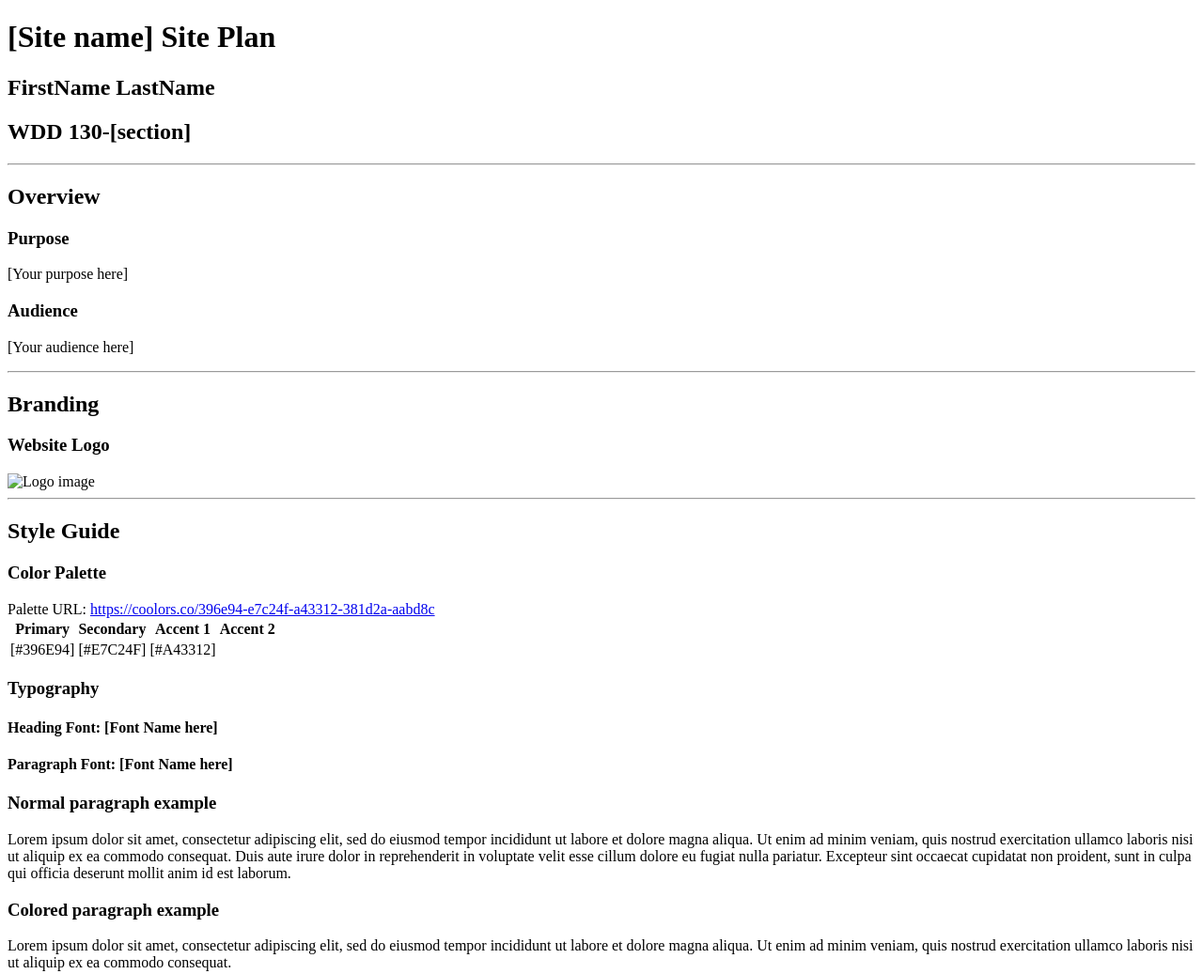
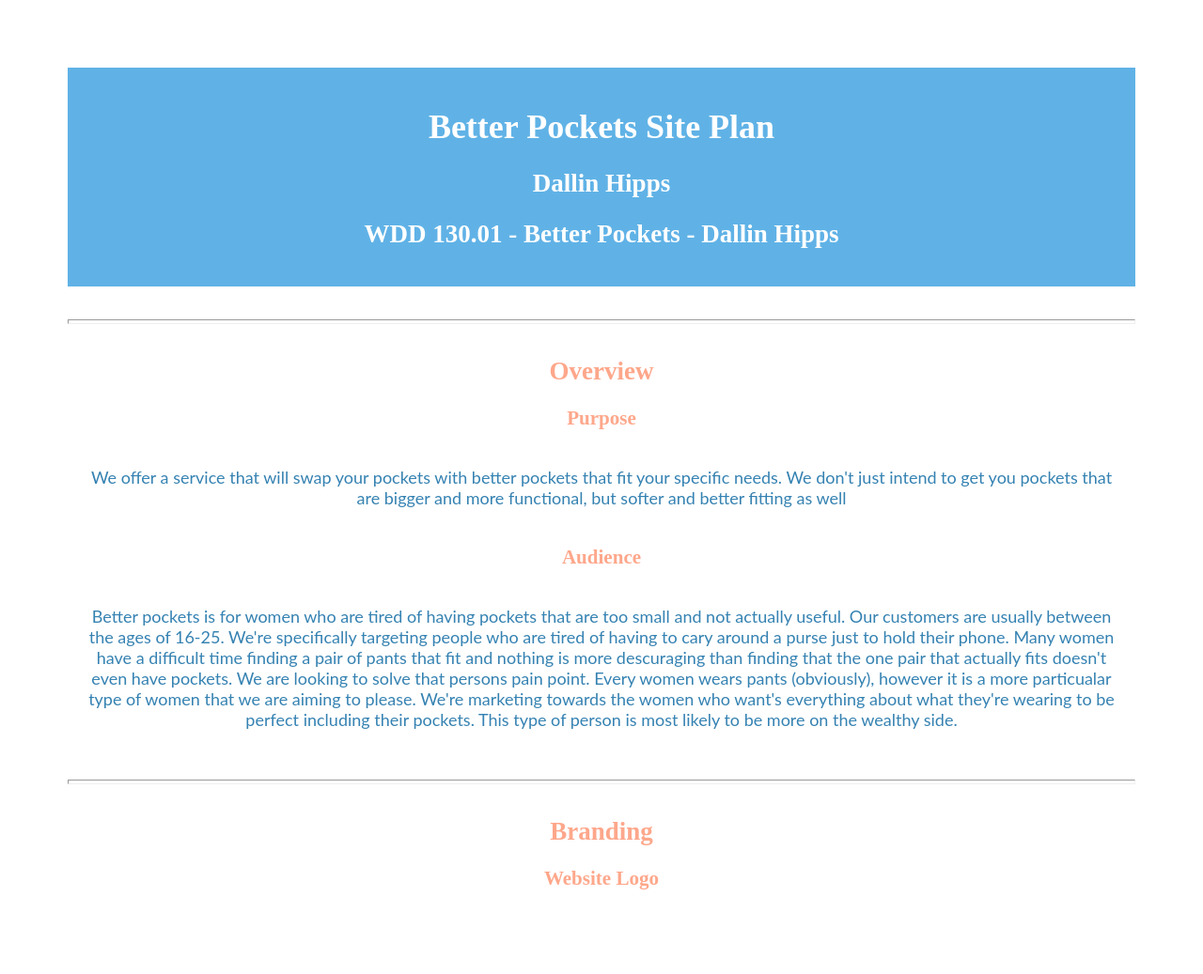
Before and after one commit to TheInfoTaker/better_pockets, a plain HTML site: page site_plan/site-plan.html in a window 1280 px wide. Shown: the top 1037 px of the page at 94% size. Drawn offline with Linux system fonts and the light colour scheme.

Commit message:
Update 2/17/2023

```diff
--- a/site_plan/site-plan.html
+++ b/site_plan/site-plan.html
@@ -5,7 +5,7 @@
   <head>
     <meta charset="utf-8">
     <title>Site Plan</title>
-    <link type="text/css" rel="stylesheet" href="styles/site-plan.css">
+    <link type="text/css" rel="stylesheet" href="site_plan.css">
   </head>
 <!-- By the end of this course:
 
@@ -19,9 +19,9 @@ Be laid out and styled according to your site plan wireframes.
 Be visually appealing and easily readable. -->
   <body>
     <header>
-      <h1>[Site name] Site Plan</h1>
-      <h2>FirstName LastName</h2>
-      <h2>WDD 130-[section]</h2>
+      <h1>Better Pockets Site Plan</h1>
+      <h2>Dallin Hipps</h2>
+      <h2>WDD 130.01 - Better Pockets - Dallin Hipps</h2>
       <!-- In the header above, add the name or your site, your name and class number. For example if you are in section 3 you would put WDD 130.03 -->
     </header>
     <main>
@@ -30,17 +30,18 @@ Be visually appealing and easily readable. -->
       <hr>
       <h2>Overview</h2>
       <h3>Purpose</h3>
-      <p>[Your purpose here]</p>  <!-- change this -->
+      <p>We offer a service that will swap your pockets with better pockets that fit your specific needs. We don't just intend to get you pockets that are bigger and more functional, but softer and better fitting as well</p>  <!-- change this -->
 
 
       <h3>Audience</h3>
-      <p>[Your audience here]</p>  <!-- change this -->
+      <p>Better pockets is for women who are tired of having pockets that are too small and not actually useful. Our customers are usually between the ages of 16-25. We're specifically targeting people who are tired of having to cary around a purse just to hold their phone. Many women have a difficult time finding a pair of pants that fit and nothing is more descuraging than finding that the one pair that actually fits doesn't even have pockets. We are looking to solve that persons pain point. Every women wears pants (obviously), however it is a more particualar type of women that we are aiming to please. We're marketing towards the women who want's everything about what they're wearing to be perfect including their pockets. This type of person is most likely to be more on the wealthy side. </p>  <!-- change this -->
 
       <hr>
       <h2>Branding</h2>
       <h3>Website Logo</h3>
       <!-- Replace this with some sort of logo for your site.  A logo can be as simple as the name of your site in a nice font :) -->
-      <img src="#" alt="Logo image">
+      <img class="image" src="BP - Logo Blue.PNG" alt="Logo">
+
       <hr>
       <h2>
         Style Guide
@@ -54,13 +55,13 @@ Be visually appealing and easily readable. -->
       <!--  The colors you choose for a website are one of the most important decisions you will make. Follow the instructions on the activity in iLearn then return and replace the color codes below with the hex color codes (the 6 digit numbers that show at the bottom of each color) for the colors you have chosen below.  You should have at least 2 colors but do not have to fill in all 4 if you do not need them.  -->
 
       <!-- Copy and paste the URL to your finished palette below Make sure to paste it into both spots -->
-      Palette URL: <a href="https://coolors.co/396e94-e7c24f-a43312-381d2a-aabd8c" target="_blank">https://coolors.co/396e94-e7c24f-a43312-381d2a-aabd8c</a>
+      Palette URL: <a href="https://coolors.co/60b2e6-3582b2-fea78b-ffccae-ffffff" target="_blank">https://coolors.co/60b2e6-3582b2-fea78b-ffccae-ffffff</a>
 
 
       <table class="colors">
         <tr><th>Primary</th><th>Secondary</th><th>Accent 1</th><th>Accent 2</th></tr>
         <!-- Replace the numbers in the boxes below with your hex color codes. Then switch to the site-plan.css file and change your colors there as well. -->
-        <tr><td class="primary">[#396E94]</td><td class="secondary">[#E7C24F]</td><td class="accent1">[#A43312]</td><td class="accent2"></td></tr>
+        <tr><td class="primary">[#60b2e6]</td><td class="secondary">[#fea78b]</td><td class="accent1">[#ffffff]</td><td class="accent2">[#3582b2}</td></tr>
       </table>
 
       <!-- ------------------------Step 9------------------------------ -->
@@ -71,22 +72,22 @@ Be visually appealing and easily readable. -->
       <!-- Choose a font for your paragraphs (body copy) and headlines. What font(s) have you chosen? Why did you choose what you did?  Make sure to review the list of web safe fonts at W3Schools.org as a starting point.  Think also about which of your colors above you might use for background and font colors. -->
 
       <h4>
-        Heading Font: [Font Name here]  <!-- change this -->
+        Heading Font: [Cormorant Garamond]  <!-- change this -->
       </h4>
       <h4>
-        Paragraph Font: [Font Name here]  <!-- change this -->
+        Paragraph Font: [Noto Sans]  <!-- change this -->
       </h4>
       <h3>
         Normal paragraph example
       </h3>
       <p>
-        Lorem ipsum dolor sit amet, consectetur adipiscing elit, sed do eiusmod tempor incididunt ut labore et dolore magna aliqua. Ut enim ad minim veniam, quis nostrud exercitation ullamco laboris nisi ut aliquip ex ea commodo consequat. Duis aute irure dolor in reprehenderit in voluptate velit esse cillum dolore eu fugiat nulla pariatur. Excepteur sint occaecat cupidatat non proident, sunt in culpa qui officia deserunt mollit anim id est laborum.
+        Once upon a time, in a fast-food restaurant not too far from here, there was a chicken nugget named Nug. Nug was not like any other chicken nugget, he dreamed of adventure and seeing the world beyond the confines of his greasy box.
       </p>
       <h3>
         Colored paragraph example
       </h3>
       <p class="colored">
-        Lorem ipsum dolor sit amet, consectetur adipiscing elit, sed do eiusmod tempor incididunt ut labore et dolore magna aliqua. Ut enim ad minim veniam, quis nostrud exercitation ullamco laboris nisi ut aliquip ex ea commodo consequat.
+        One day, Nug's dream came true when he found himself accidentally falling out of the box and onto the floor. This was the perfect chance for Nug to embark on his adventure. He had heard stories of the world outside the restaurant and couldn't wait to explore it.
       </p>
 
       <!-- ------------------------Step 10------------------------------ -->
--- a/site_plan/site_plan.css
+++ b/site_plan/site_plan.css
@@ -1,29 +1,30 @@
 /* if you are using any Google fonts change the font names below to your fonts.
 Any spaces in your font name should be replaced with a +.
 Fonts are separated by a | */
-@import url('https://fonts.googleapis.com/css?family=IM+Fell+French+Canon+SC|Lato');
+@import url('https://fonts.googleapis.com/css2?family=Cormorant+Garamond:wght@500&family=Noto+Sans:wght@300&display=swap');
 
 :root {
   /* change the values below to your colors from your palette */
-  --primary-color: #396E94   ;
-  --secondary-color: #E7C24F ;
-  --accent1-color: #A42212;
-  --accent2-color: white;
+  --primary-color: #60b2e6   ;
+  --secondary-color: #fea78b ;
+  --accent1-color: #ffffff;
+  --accent2-color: #3582b2;
+  --accent3-color: #ffccae;
 
   /* change the values below to your chosen font(s) */
   --heading-font: "IM Fell French Canon SC";
   --paragraph-font: Lato, Helvetica, sans-serif;
 
   /* these colors below should be chosen from among your palette colors above */
-  --headline-color-on-white: #396E94;  /* headlines on a white background */
+  --headline-color-on-white: #fea78b;  /* headlines on a white background */
   --headline-color-on-color: white; /* headlines on a colored background */
-  --paragraph-color-on-white: #396E94; /* paragraph text on a white background */
+  --paragraph-color-on-white: #3582b2; /* paragraph text on a white background */
   --paragraph-color-on-color: white; /* paragraph text on a colored background */
-  --paragraph-background-color: #396E94  ;
-  --nav-link-color: #396E94;
-  --nav-background-color: #D4AC0D;
+  --paragraph-background-color: #60b2e6  ;
+  --nav-link-color: #ffffff;
+  --nav-background-color: #fea78b;
   --nav-hover-link-color: white;
-  --nav-hover-background-color: #396E94;
+  --nav-hover-background-color: #ffccae;
 }
 
 
@@ -173,3 +174,8 @@ nav a:hover {
   border-top: 1px solid;
   border-right: 1px solid;
 }
+
+.image {
+  width: 50%;
+  height: auto;
+}
--- /dev/null
+++ b/style.css
@@ -0,0 +1,3 @@
+<style>
+  @import url('https://fonts.googleapis.com/css2?family=Cormorant+Garamond:wght@500&family=Noto+Sans:wght@300&display=swap');
+</style>
```
Also changed, not shown: index.html (+1 -1 lines), Images/BP - Logo White.PNG (added), site_plan/BP - Logo Blue.PNG (added).
